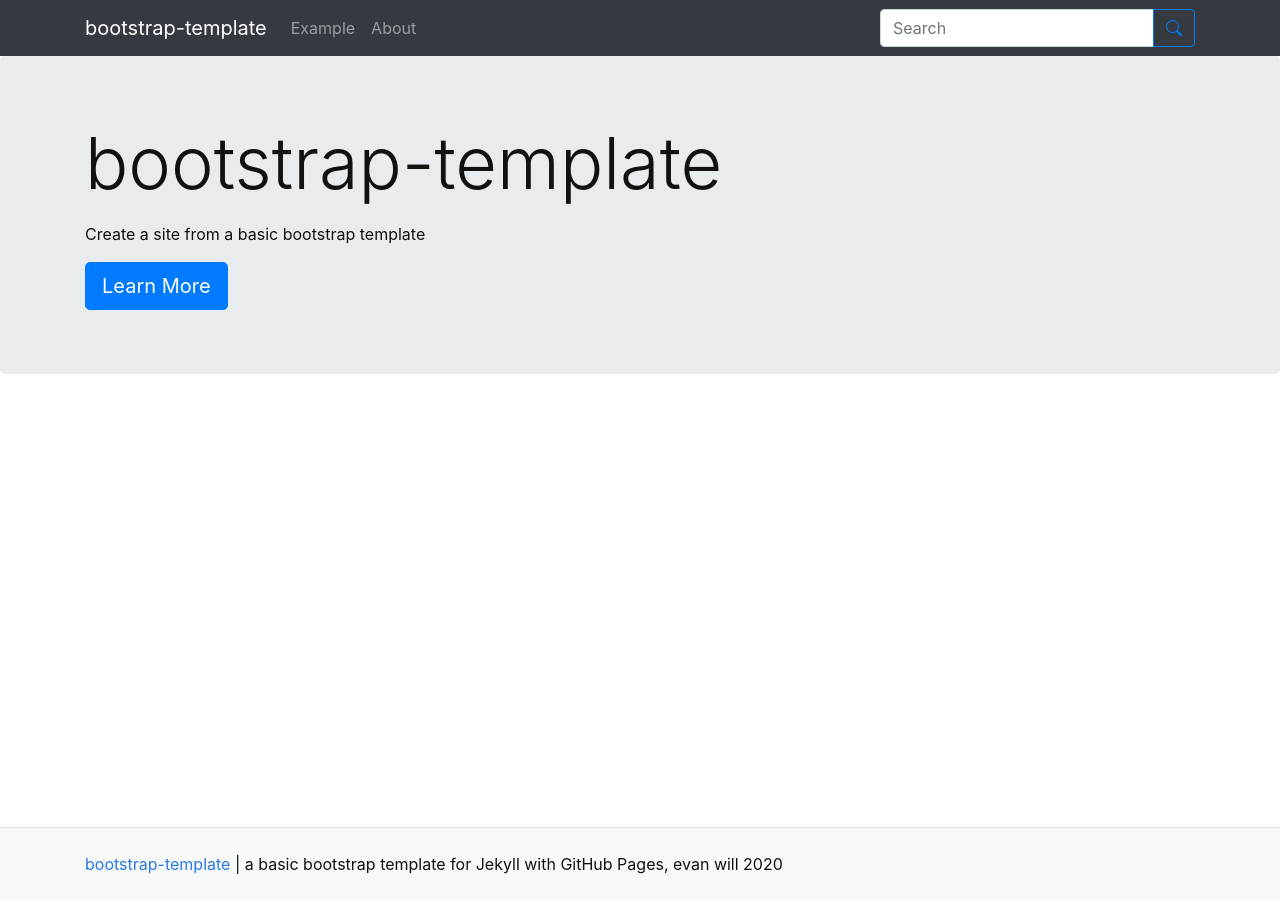
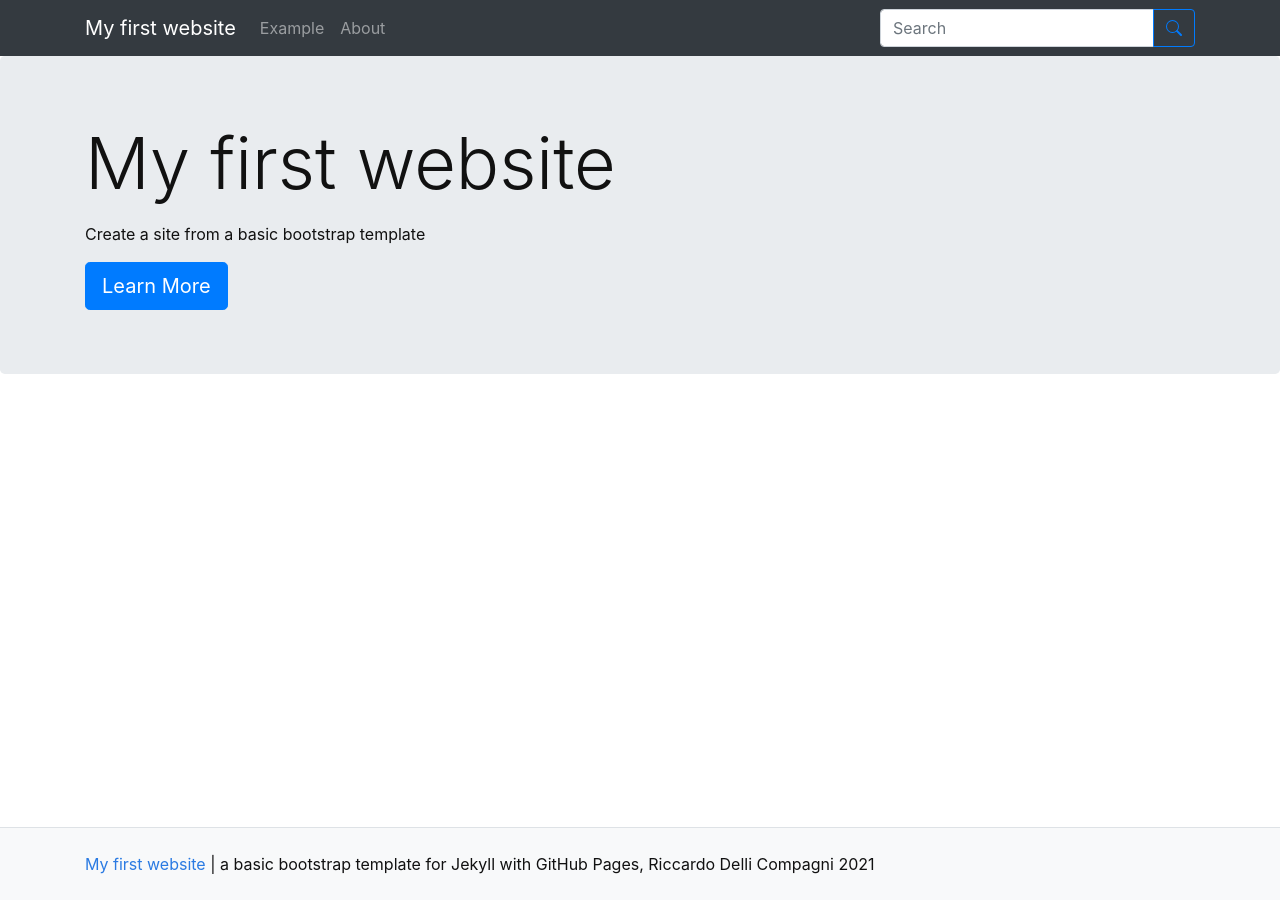
Before and after one commit to RiccardoDC/my_first_website, a Jekyll site: the page built from pages/index.md, in a window 1280 px wide. Built offline with Jekyll 4.4.1, drawn with Linux system fonts in a browser that asks for light colours.

Commit message:
title and author modified

```diff
--- a/_config.yml
+++ b/_config.yml
@@ -9,10 +9,10 @@
 #######
 # SITE SETTINGS
 #
-title: bootstrap-template
+title: My first website
 description: "a basic bootstrap template for Jekyll with GitHub Pages"
-year: 2020
-author: evan will
+year: 2021
+author: Riccardo Delli Compagni
 # add search box to navbar, true/false
 search: true
 
@@ -29,7 +29,7 @@ url:
 # baseurl is your github repository's name prefixed with a /
 baseurl:
 # location of code, the full url to your github repository
-source-code: https://github.com/thecdil/bootstrap-template
+source-code: https://github.com/RiccardoDC/my_first_website
 
 ##########
 # GOOGLE ANALYTICS [optional!]
```
